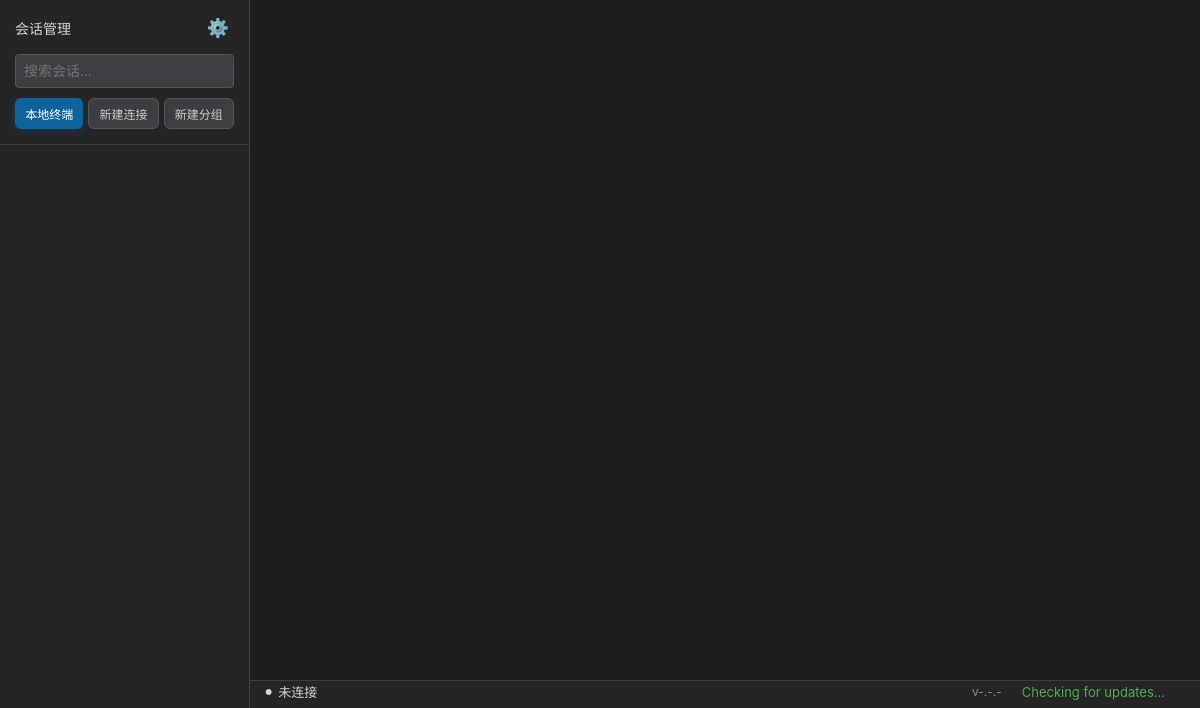
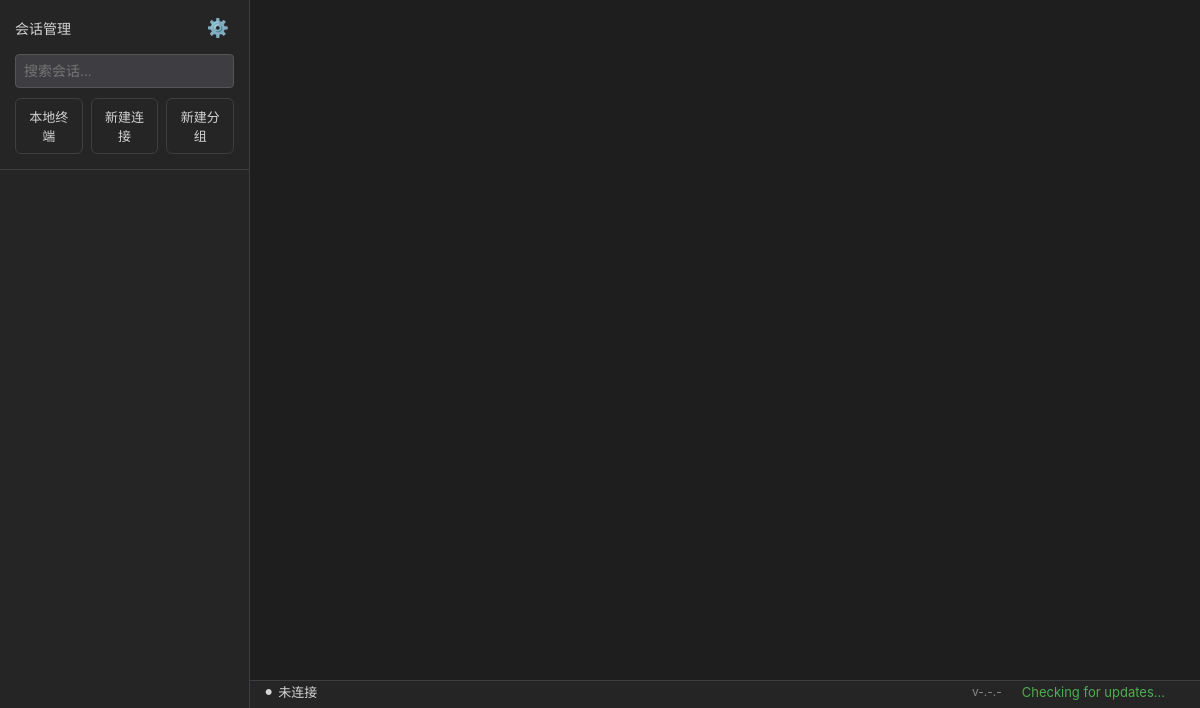
Before and after one commit to chankay/AnotherSSH, an Electron app: page src/renderer/index.html in a window 1200 px wide. Shown: the part 92-800 px from the top of the page. Drawn offline with nearby package versions, Linux system fonts and the light colour scheme; no server answers.

Commit message:
style: 优化侧边栏按钮样式，统一视觉风格
- 创建新的 btn-action 样式类，替代 btn-primary 和 btn-secondary
- 三个按钮默认为透明背景，带边框
- 悬停时统一显示蓝色背景，提升交互反馈
- 增加按钮间距和内边距，提升视觉舒适度
- 添加悬停动画效果（上移 + 阴影）

```diff
--- a/src/renderer/index.html
+++ b/src/renderer/index.html
@@ -31,9 +31,9 @@
           <input type="text" id="sessionSearch" data-i18n-placeholder="sidebar.searchPlaceholder" placeholder="搜索会话..." />
         </div>
         <div class="header-actions">
-          <button id="newLocalShellBtn" class="btn-primary" data-i18n="sidebar.newLocalShell">本地终端</button>
-          <button id="newSessionBtn" class="btn-secondary" data-i18n="sidebar.newSession">新建连接</button>
-          <button id="newGroupBtn" class="btn-secondary" data-i18n="sidebar.newGroup">新建分组</button>
+          <button id="newLocalShellBtn" class="btn-action" data-i18n="sidebar.newLocalShell">本地终端</button>
+          <button id="newSessionBtn" class="btn-action" data-i18n="sidebar.newSession">新建连接</button>
+          <button id="newGroupBtn" class="btn-action" data-i18n="sidebar.newGroup">新建分组</button>
         </div>
       </div>
       <div class="session-list" id="sessionList">
--- a/src/renderer/styles.css
+++ b/src/renderer/styles.css
@@ -125,13 +125,33 @@ body {
 
 .header-actions {
   display: flex;
-  gap: 5px;
-}
-
-.header-actions button {
+  gap: 8px;
+}
+
+.header-actions .btn-action {
   flex: 1;
-  font-size: 12px;
-  padding: 6px 10px;
+  font-size: 13px;
+  padding: 8px 12px;
+  background: transparent;
+  color: var(--text-color);
+  border: 1px solid var(--border-color);
+  border-radius: 6px;
+  cursor: pointer;
+  transition: all 0.2s ease;
+  font-weight: 500;
+}
+
+.header-actions .btn-action:hover {
+  background: var(--primary-color);
+  border-color: var(--primary-color);
+  color: white;
+  transform: translateY(-1px);
+  box-shadow: 0 2px 8px rgba(14, 99, 156, 0.3);
+}
+
+.header-actions .btn-action:active {
+  transform: translateY(0);
+  box-shadow: 0 1px 4px rgba(14, 99, 156, 0.2);
 }
 
 .session-list {
```
